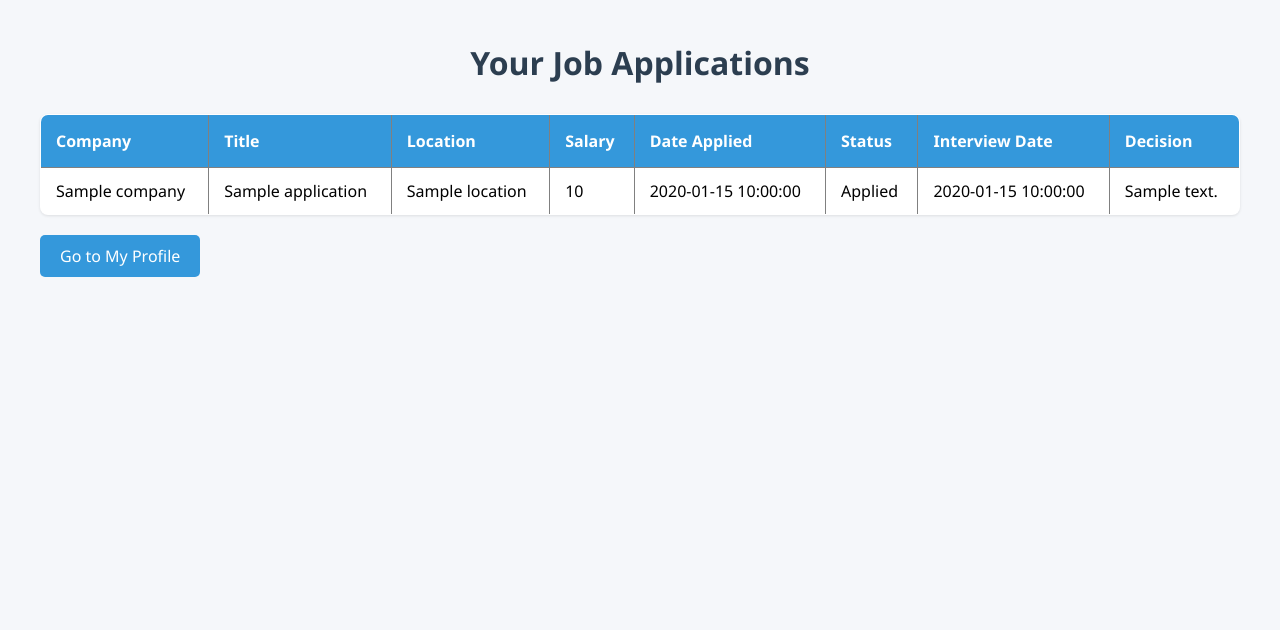
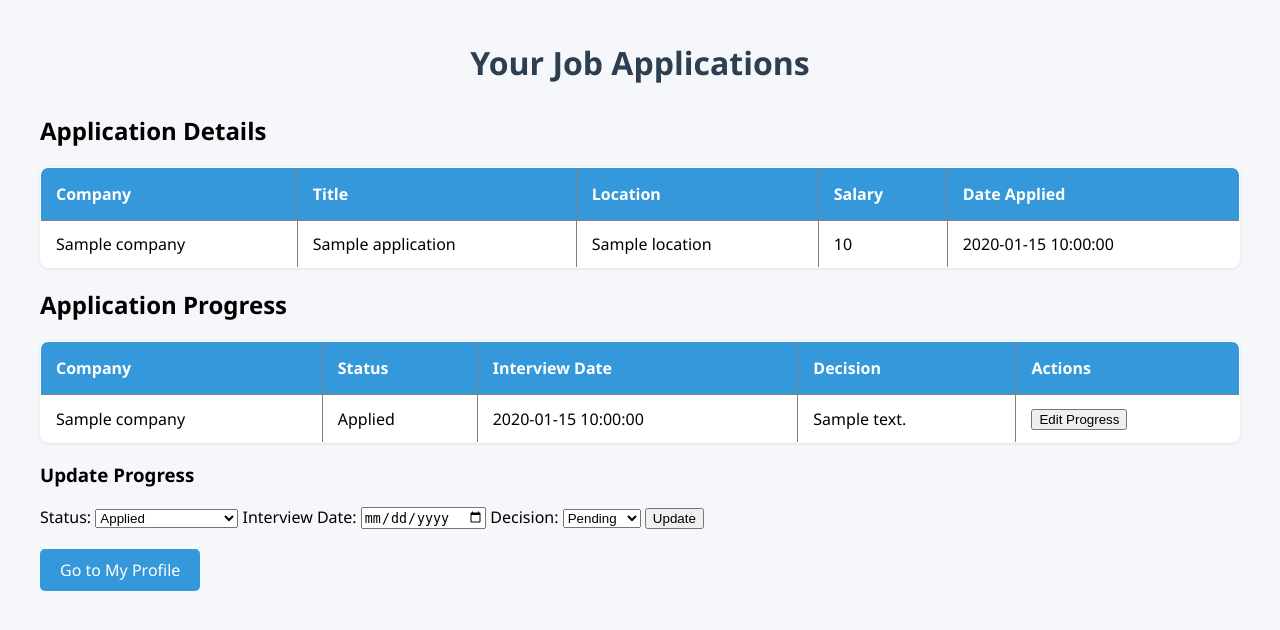
Before and after one commit to aaden04/job_application_tracker, a Flask app: template frontend/templates/dashboard.html in a window 1280 px wide. Shown: the top 630 px of the page. Run offline with Flask 3, Linux system fonts and the light colour scheme; the template is opened without the code that fills it: most values are stand-ins (such as "Sample title", 1, 10 or a date in 2020).

Commit message:
separated the table into two. frontend

```diff
--- a/frontend/templates/dashboard.html
+++ b/frontend/templates/dashboard.html
@@ -7,6 +7,10 @@
 </head>
 <body>
     <h1>Your Job Applications</h1>
+
+    <!-- Applications Table -->
+    <div class="table-section">
+        <h2>Application Details</h2>
         <table border="1">
             <thead>
                 <tr>
@@ -15,9 +19,6 @@
                     <th>Location</th>
                     <th>Salary</th>
                     <th>Date Applied</th>
-                <th>Status</th>
-                <th>Interview Date</th>
-                <th>Decision</th>
                 </tr>
             </thead>
             <tbody>
@@ -28,18 +29,70 @@
                     <td>{{ application.location }}</td>
                     <td>{{ application.salary }}</td>
                     <td>{{ application.date_applied }}</td>
-                <td>{{ application.status }}</td>
-                <td>{{ application.interview_date }}</td>
-                <td>{{ application.decision }}</td>
-            </tr>
-            {% else %}
-            <tr>
-                <td colspan="8">No job applications found.</td>
                 </tr>
                 {% endfor %}
             </tbody>
         </table>
+    </div>
 
+    <!-- Progress Table -->
+    <div class="table-section">
+        <h2>Application Progress</h2>
+        <table border="1">
+            <thead>
+                <tr>
+                    <th>Company</th>
+                    <th>Status</th>
+                    <th>Interview Date</th>
+                    <th>Decision</th>
+                    <th>Actions</th>
+                </tr>
+            </thead>
+            <tbody>
+                {% for application in applications %}
+                <tr>
+                    <td>{{ application.company }}</td>
+                    <td>{{ application.status }}</td>
+                    <td>{{ application.interview_date }}</td>
+                    <td>{{ application.decision }}</td>
+                    <td>
+                        <button onclick="openEditProgress('{{ application.id }}')" class="edit-btn">Edit Progress</button>
+                    </td>
+                </tr>
+                {% endfor %}
+            </tbody>
+        </table>
+    </div>
+
+    <!-- Edit Progress Modal -->
+    <div id="editProgressModal" class="modal">
+        <div class="modal-content">
+            <h3>Update Progress</h3>
+            <form action="/update_progress" method="POST">
+                <input type="hidden" id="application_id" name="application_id">
+
+                <label for="status">Status:</label>
+                <select name="status" id="status">
+                    <option value="Applied">Applied</option>
+                    <option value="Interview Scheduled">Interview Scheduled</option>
+                    <option value="Under Review">Under Review</option>
+                    <option value="Offer">Offer</option>
+                </select>
+
+                <label for="interview_date">Interview Date:</label>
+                <input type="date" id="interview_date" name="interview_date">
+
+                <label for="decision">Decision:</label>
+                <select name="decision" id="decision">
+                    <option value="Pending">Pending</option>
+                    <option value="Accepted">Accepted</option>
+                    <option value="Rejected">Rejected</option>
+                </select>
+
+                <button type="submit">Update</button>
+            </form>
+        </div>
+    </div>
     <a href="/myprofile">Go to My Profile</a>
 </body>
 </html>
```
Lines whose indentation alone changed are shown as unchanged.
